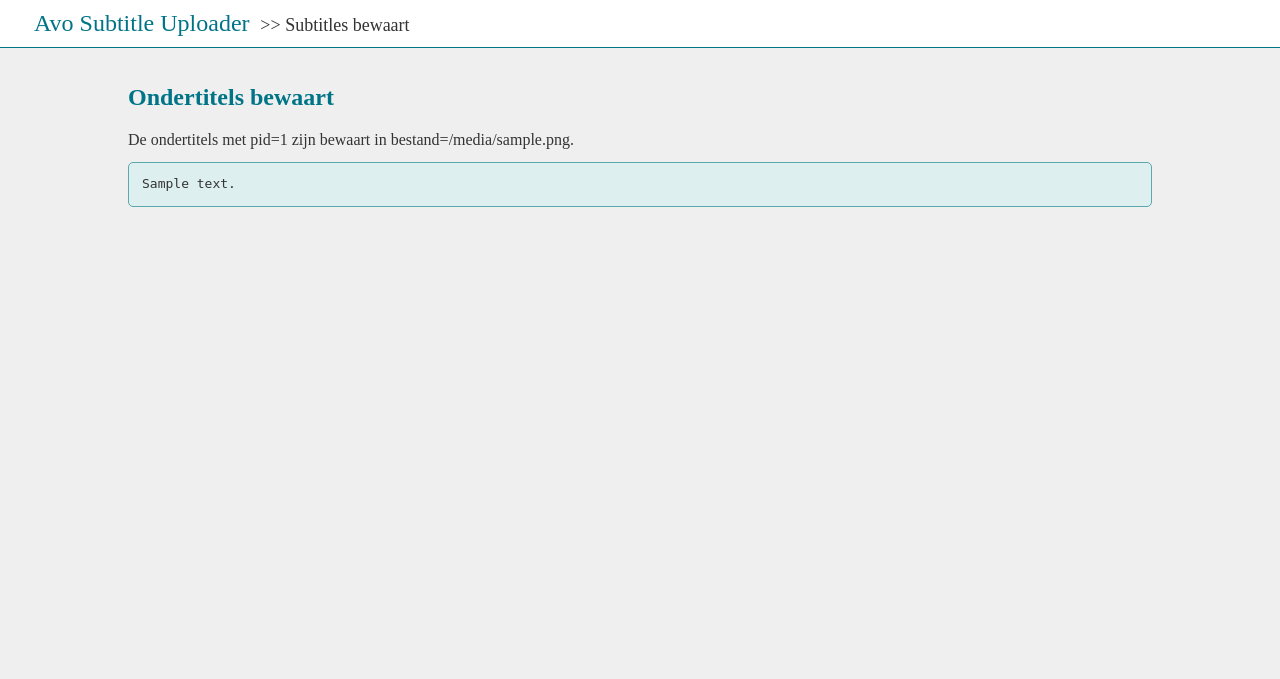
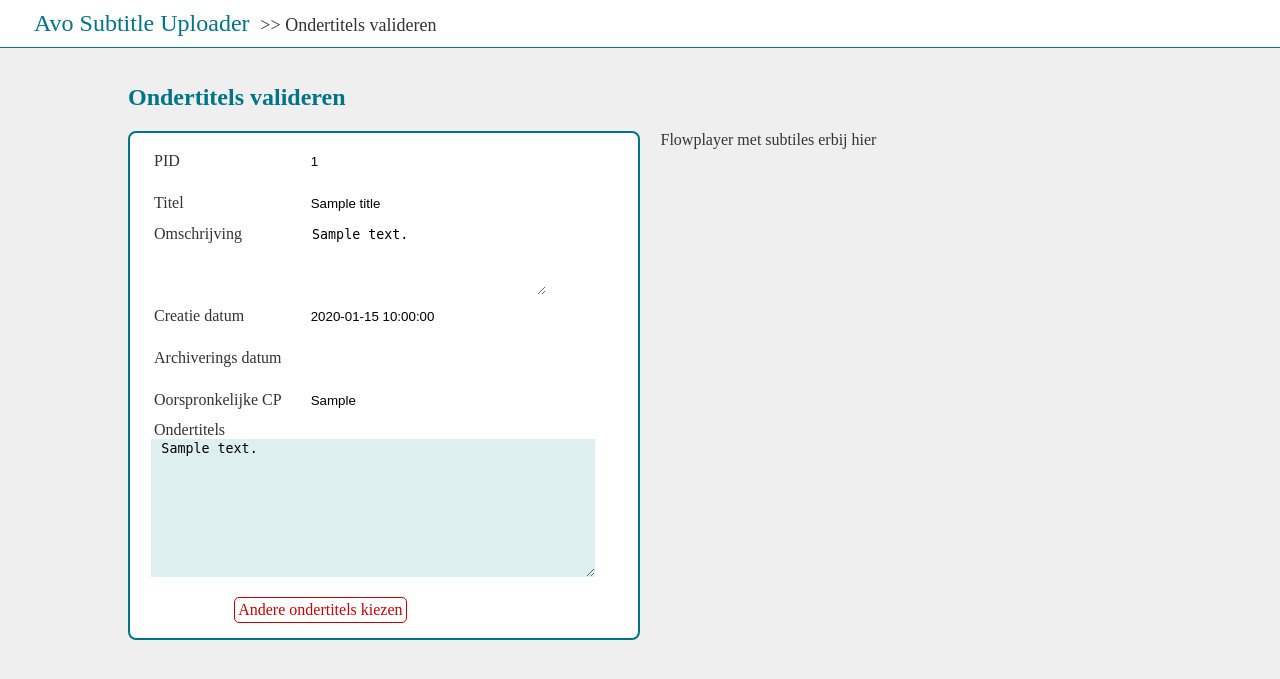
Before and after one commit to viaacode/subloader, a Flask app: template app/templates/post_upload.html in a window 1280 px wide. Shown: the top 679 px of the page. Run offline with Flask 2, Linux system fonts and the light colour scheme; the template is opened without the code that fills it: most values are stand-ins (such as "Sample title", 1, 10 or a date in 2020).

Commit message:
further styling and placeholder for the flow player. added cancel button and validate button for final submission.

```diff
--- a/app/static/style.css
+++ b/app/static/style.css
@@ -86,12 +86,47 @@
 }
 
 form.upload_form label {
+  padding-left: 1em;
   width: 9em;
+  text-align:left;
 }
 
 form.upload_form input[type=submit]{
-  margin-left: 21.8em;
+  margin-left: 22.8em;
 }
+
+
+a.cancel-button {
+  display: inline-block;
+  float: left;
+  border: 1px solid #c00;
+  color: #c00;
+  border-radius: 5px;
+  padding: 0.2em;
+  text-decoration: none;
+  margin-top: 20px;
+}
+
+form.validate_form label {
+  padding-left: 1em;
+  width: 9em;
+  text-align: left;
+}
+
+form.validate_form input[type=submit]{
+  margin-top: 20px;
+  margin-left: 1em;
+  width: 13em;
+}
+
+form.validate_form{
+  width: 100%;
+}
+
+form.validate_form a.cancel-button {
+  margin-left: 6em;
+}
+
 
 input:read-only {
   border: none;
@@ -121,9 +156,26 @@
 }
 
 
-
 .form_errors {
   float: right;
   margin-right: 2em;
   color: #aa0000;
 }
+
+.left_page {
+  width: 48%;
+  float: left;
+}
+
+.right_page{
+  width: 48%;
+  float: right;
+}
+
+
+textarea.subtitles {
+  margin-left: 1em;
+  width: 33em;
+  height: 10em;
+  background-color: #ddefef;
+}
--- a/app/templates/post_upload.html
+++ b/app/templates/post_upload.html
@@ -4,16 +4,47 @@
 {% endblock %}
 
 {% block title %}
-Subtitles bewaart
+Ondertitels valideren
 {% endblock %}
 
 {% block content %}
 
-<h1>Ondertitels bewaart</h1>
-De ondertitels met pid={{pid}} zijn bewaart in bestand={{subtitle_file}}.
+<h1>Ondertitels valideren</h1>
 
-<pre>
-{{subtitle_content}}
-</pre>
+<div class="left_page">
+
+<!-- p class="info-box">
+De ondertitels {{subtitle_file}} zijn opgeladen.
+</p-->
+
+<form class="validate_form" action="/validate" method="POST" enctype="multipart/form-data">
+      <input name="token" value='{{token}}' type="hidden"/> <!-- supply auth token -->
+
+      <label>PID</label>                <input readonly=readonly name="pid" value='{{pid}}'/> <br/>
+      <label>Titel</label>              <input readonly=readonly name="title" value='{{title}}'/> <br/>
+      <label>Omschrijving</label>       <textarea readonly=readonly name="description"> {{description}} </textarea> <br/>
+      <label>Creatie datum</label>      <input readonly=readonly name="created" value='{{created}}'/> <br/>
+      <label>Archiverings datum</label> <input readonly=readonly name="archived" value='{{archived}}'/> <br/>
+      <label>Oorspronkelijke CP</label> <input readonly=readonly name="original_cp" value='{{original_cp}}'/> <br/>
+
+
+      <input type="hidden" name="subtitle_file" value='{{subtitle_file}}'/>
+      <label>Ondertitels</label> <br/>
+      <textarea readonly=readonly name="subtitle_content" class="subtitles"> {{subtitle_content}} </textarea> <br/>
+
+      {% if validation_errors %}
+      <span class="form_errors">{{validation_errors}}</span>
+      {% endif %}
+
+    <a href="javascript:history.back()" class="cancel-button">Andere ondertitels kiezen</a>
+    <input type="submit" value="Versturen naar Mediahaven"/>
+
+  </form>
+
+</div>
+
+<div class="right_page">
+Flowplayer met subtiles erbij hier
+</div>
 
 {% endblock %}
--- a/app/templates/search_media.html
+++ b/app/templates/search_media.html
@@ -14,9 +14,9 @@
 <h1>PID opzoeken</h1>
   <p>
    <form action="/search_media" method="POST">
+      <input name="token" value='{{token}}' type="hidden"/> <!-- supply auth token -->
 
-      <label>PID</label>
-      <input name="token" value='{{token}}' type="hidden"/> <!-- supply auth token -->
+      <label>Media PID</label>
       <input name="pid"/> <br/>
 
       {% if validation_errors %}
```
Also changed, not shown: app/templates/upload.html (+11 -22 lines).
